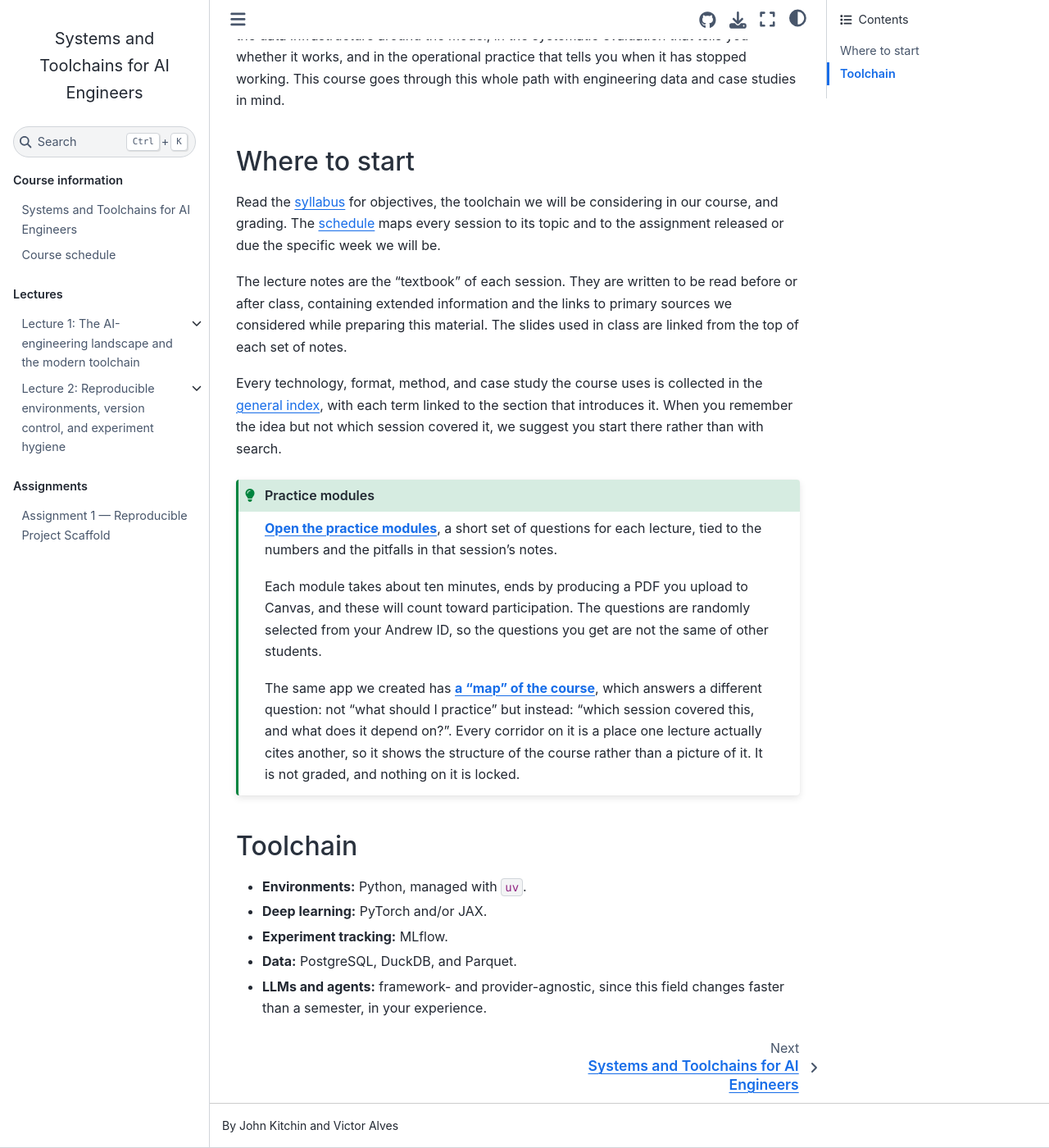
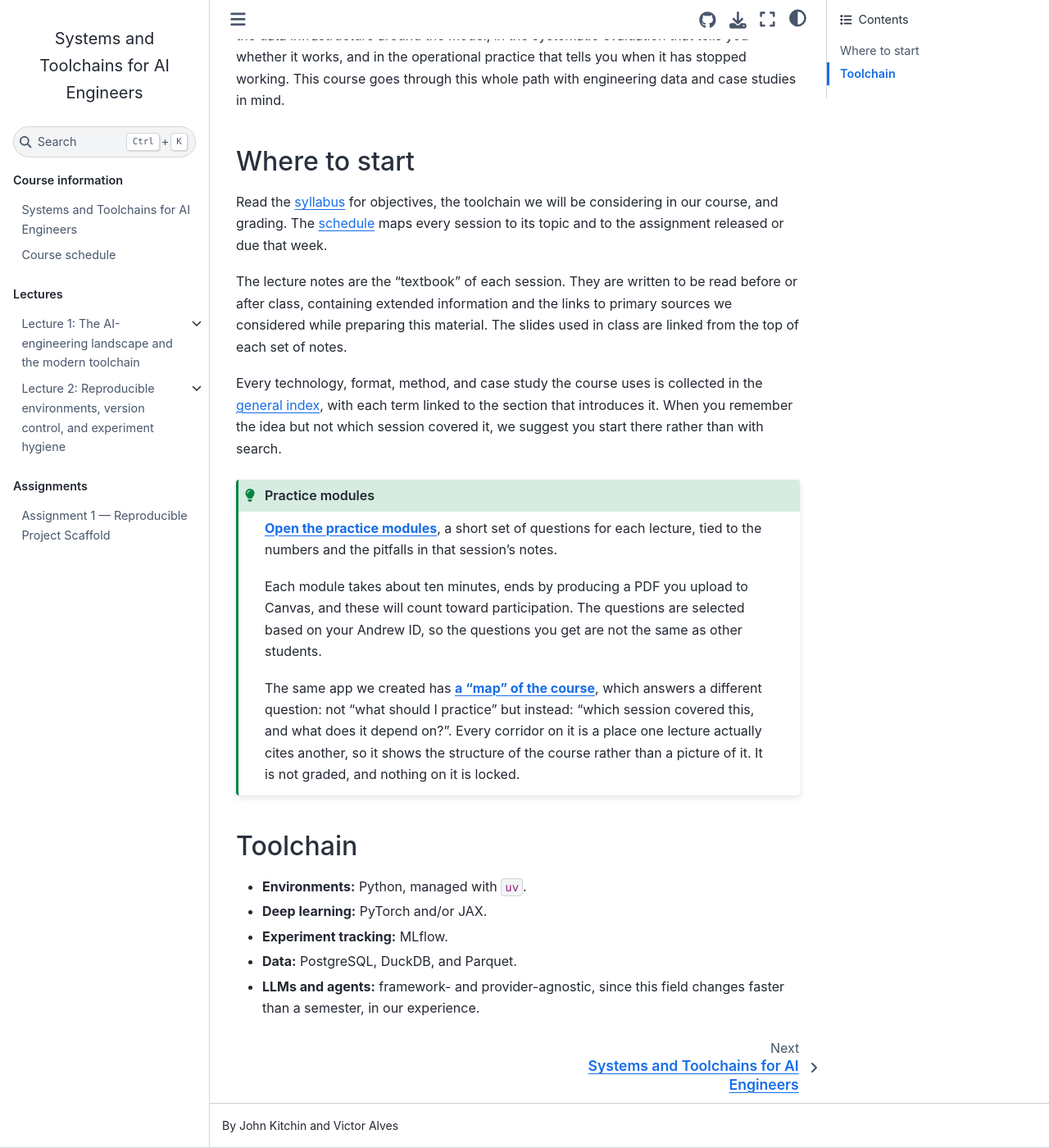
Before and after one commit to jkitchin/f26-06763, a Jupyter Book: the page built from index.md, in a window 1280 px wide and 1400 px high, scrolled down 267 px. Shown: the whole window at 82% size. Built offline with Jupyter Book 1.0.4 settings and Sphinx 7.4.7 and the Sphinx Book theme 1.1.4, drawn with Linux system fonts in a browser that asks for light colours; pages that are not in the unit, such as notebooks, are missing from menus.

Commit message:
minor edits.

```diff
--- a/index.md
+++ b/index.md
@@ -14,7 +14,7 @@ engineering data and case studies in mind.
 
 Read the [syllabus](course/syllabus.md) for objectives, the toolchain we will be considering in our course, and
 grading. The [schedule](course/schedule.md) maps every session to its topic and to the
-assignment released or due the specific week we will be.
+assignment released or due that week.
 
 The lecture notes are the "textbook" of each session. They are written to be read before
 or after class, containing extended information and the
@@ -31,8 +31,7 @@ introduces it. When you remember the idea but not which session covered it, we s
 questions for each lecture, tied to the numbers and the pitfalls in that
 session's notes.
 
-Each module takes about ten minutes, ends by producing a PDF you upload to Canvas, and these will count toward participation. The questions are
-randomly selected from your Andrew ID, so the questions you get are not the same of other students.
+Each module takes about ten minutes, ends by producing a PDF you upload to Canvas, and these will count toward participation. The questions are selected based on your Andrew ID, so the questions you get are not the same as other students.
 
 The same app we created has <a href="game/#/map"><strong>a "map" of the course</strong></a>,
 which answers a different question: not "what should I practice" but instead: "which
@@ -48,4 +47,4 @@ locked.
 - **Deep learning:** PyTorch and/or JAX.
 - **Experiment tracking:** MLflow.
 - **Data:** PostgreSQL, DuckDB, and Parquet.
-- **LLMs and agents:** framework- and provider-agnostic, since this field changes faster than a semester, in your experience.
+- **LLMs and agents:** framework- and provider-agnostic, since this field changes faster than a semester, in our experience.
```
Also changed, not shown: course/syllabus.md (+2 -2 lines), lectures/l01/slides.md (+1 -18 lines), 1 other file.
